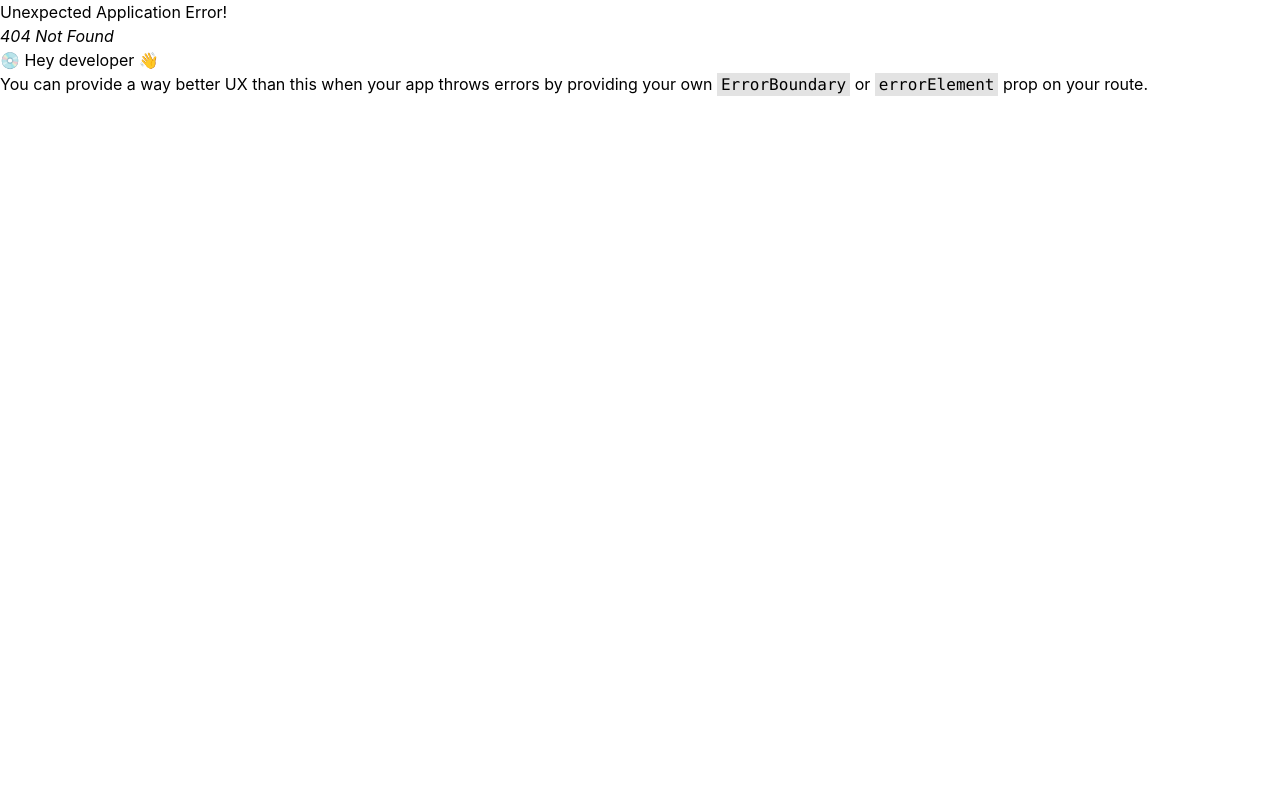
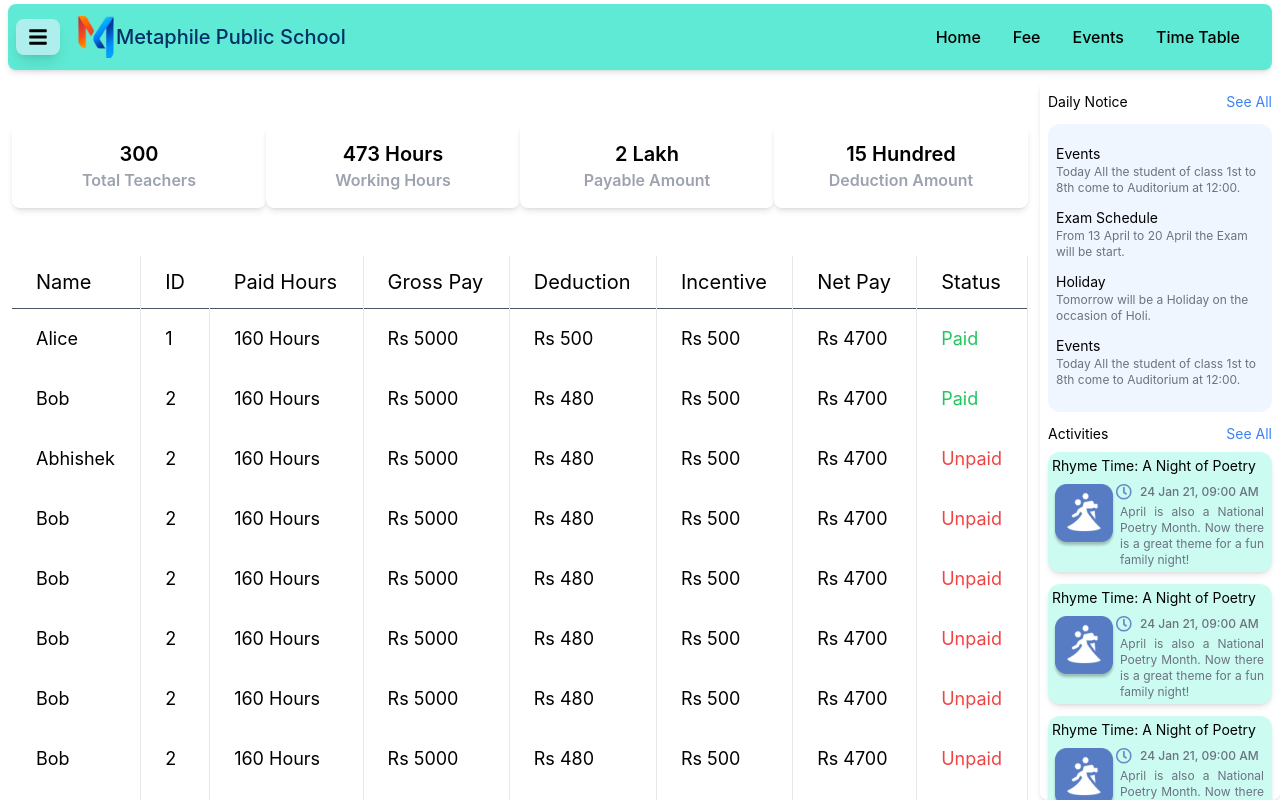
Before and after one commit to TheMetaphile/ERP, a React (Vite) app: page /Admin-Dashboard/TeachersSalary in a window 1280 px wide. Before the commit this address had no page. Built offline with nearby package versions, Linux system fonts and the light colour scheme; grey boxes are pictures that could not be loaded.

Commit message:
teachers salary section created

```diff
--- /dev/null
+++ b/src/AdminComponents/Teachers/TeachersSalary.jsx
@@ -0,0 +1,42 @@
+import React from "react";
+import HeadersCard from "./utils/TeachersHeadersCard";
+import SalaryDetails from "./utils/SalaryDetails";
+
+export default function TeachersSalary() {
+    const Cardsdata = [
+        {
+            heading: "300", description: "Total Teachers"
+        },
+        {
+            heading: "473 Hours", description: "Working Hours"
+        },
+        {
+            heading: "2 Lakh", description: "Payable Amount"
+        },
+        {
+            heading: "15 Hundred", description: "Deduction Amount"
+        }
+    ];
+    const teachersList = [
+        { name: 'Alice', id: '1', paidHours: "160 Hours", grossPay: "Rs 5000", deduction: "Rs 500", incentive: "Rs 500", netPay: "Rs 4700", status: 'Paid' },
+        { name: 'Bob', id: '2', paidHours: "160 Hours", grossPay: "Rs 5000", deduction: "Rs 480", incentive: "Rs 500", netPay: "Rs 4700", status: 'Paid' },
+        { name: 'Abhishek', id: '2', paidHours: "160 Hours", grossPay: "Rs 5000", deduction: "Rs 480", incentive: "Rs 500", netPay: "Rs 4700", status: 'Unpaid' },
+        { name: 'Bob', id: '2', paidHours: "160 Hours", grossPay: "Rs 5000", deduction: "Rs 480", incentive: "Rs 500", netPay: "Rs 4700", status: 'Unpaid' },
+        { name: 'Bob', id: '2', paidHours: "160 Hours", grossPay: "Rs 5000", deduction: "Rs 480", incentive: "Rs 500", netPay: "Rs 4700", status: 'Unpaid' },
+        { name: 'Bob', id: '2', paidHours: "160 Hours", grossPay: "Rs 5000", deduction: "Rs 480", incentive: "Rs 500", netPay: "Rs 4700", status: 'Unpaid' },
+        { name: 'Bob', id: '2', paidHours: "160 Hours", grossPay: "Rs 5000", deduction: "Rs 480", incentive: "Rs 500", netPay: "Rs 4700", status: 'Unpaid' },
+        { name: 'Bob', id: '2', paidHours: "160 Hours", grossPay: "Rs 5000", deduction: "Rs 480", incentive: "Rs 500", netPay: "Rs 4700", status: 'Unpaid' },
+        { name: 'Bob', id: '2', paidHours: "160 Hours", grossPay: "Rs 5000", deduction: "Rs 480", incentive: "Rs 500", netPay: "Rs 4700", status: 'Unpaid' },
+    ];
+
+    return (
+        <div className="flex flex-col  px-3 my-3">
+            <div className="mt-8 mobile:max-tablet:mt-0">
+                <HeadersCard data={Cardsdata} />
+            </div>
+            <div className="mt-12">
+                <SalaryDetails teachers={teachersList} />
+            </div>
+        </div>
+    )
+}
--- /dev/null
+++ b/src/AdminComponents/Teachers/utils/SalaryDetails.jsx
@@ -0,0 +1,34 @@
+export default function SalaryDetails({ teachers }) {
+    return (
+        <div className="overflow-x-auto max-w-screen-lg mx-auto">
+            <table className="min-w-full divide-y divide-gray-600">
+                <thead className="">
+                    <tr>
+                        <th className="px-6 py-3 text-left text-xl font-normal border-r">Name</th>
+                        <th className="px-6 py-3 text-left text-xl font-normal border-r-">ID</th>
+                        <th className="px-6 py-3 text-left text-xl font-normal border-r">Paid Hours</th>
+                        <th className="px-6 py-3 text-left text-xl font-normal border-r">Gross Pay</th>
+                        <th className="px-6 py-3 text-left text-xl font-normal border-r">Deduction</th>
+                        <th className="px-6 py-3 text-left text-xl font-normal border-r">Incentive</th>
+                        <th className="px-6 py-3 text-left text-xl font-normal border-r">Net Pay</th>
+                        <th className="px-6 py-3 text-left text-xl font-normal border-r">Status</th>
+                    </tr>
+                </thead>
+                <tbody className="bg-white">
+                    {teachers.map((teacher, index) => (
+                        <tr key={index}>
+                            <td className="px-6 py-4 whitespace-nowrap text-lg border-r">{teacher.name}</td>
+                            <td className="px-6 py-4 whitespace-nowrap text-lg border-r">{teacher.id}</td>
+                            <td className="px-6 py-4 whitespace-nowrap text-lg border-r">{teacher.paidHours}</td>
+                            <td className="px-6 py-4 whitespace-nowrap text-lg border-r">{teacher.grossPay}</td>
+                            <td className="px-6 py-4 whitespace-nowrap text-lg border-r">{teacher.deduction}</td>
+                            <td className="px-6 py-4 whitespace-nowrap text-lg border-r">{teacher.incentive}</td>
+                            <td className="px-6 py-4 whitespace-nowrap text-lg border-r">{teacher.netPay}</td>
+                            <td className={`${teacher.status === 'Paid' ? 'text-green-500' : 'text-red-500'} px-6 py-4 whitespace-nowrap text-lg border-r`}>{teacher.status}</td>
+                        </tr>
+                    ))}
+                </tbody>
+            </table>
+        </div>
+    );
+}
--- a/src/AdminComponents/Teachers/utils/TeacherAttendanceDetails.jsx
+++ b/src/AdminComponents/Teachers/utils/TeacherAttendanceDetails.jsx
@@ -39,13 +39,13 @@ export default function TeacherAttendanceDetails() {
             {userData.map((user, index) => (
                 <div key={index} className="flex mobile:max-tablet:gap-4 items-center justify-between border rounded-lg p-2 mb-2 gap-8 shadow-md">
 
-                    <div className="flex w-1/4">
+                    <div className="flex w-1/4 mobile:max-tablet:mb-2">
                         <img src={userimg} alt="" className="h-12 w-12 mr-3 mobile:max-tablet:hidden" />
                         <div className="">
                             <h1 className="text-xl mt-2 mobile:max-tablet:text-sm">{user.teacher}</h1>
                         </div>
                     </div>
-                    <div className="text-lg w-1/4 mobile:max-tablet:text-sm">
+                    <div className="text-lg w-1/4 mobile:max-tablet:text-sm whitespace-nowrap">
                         {user.designation}
                     </div>
                     <div className="text-lg w-1/4 mobile:max-tablet:text-sm">
@@ -54,7 +54,7 @@ export default function TeacherAttendanceDetails() {
                     <div className={`${user.status === 'Present' ? 'text-green-500' : 'text-red-500'} text-xl mobile:max-tablet:text-sm w-1/4`}>
                         {user.status}
                     </div>
-                    <div className="mx-4 text-lg w-1/4 mobile:max-tablet:text-sm">
+                    <div className="mx-4 text-lg w-1/4 mobile:max-tablet:text-sm  mobile:max-tablet:mx-0">
                         {user.totalHour}
                     </div>
                 </div>
--- a/src/AdminComponents/Teachers/utils/TeachersHeadersCard.jsx
+++ b/src/AdminComponents/Teachers/utils/TeachersHeadersCard.jsx
@@ -3,10 +3,10 @@ export default function HeadersCard(props) {
     const {data} = props;
     return (
         <div className="flex flex-wrap justify-center w-full">
-        <div className="flex w-full justify-center mobile:max-tablet:flex-col mobile:max-tablet:gap-4">
+        <div className="flex w-full justify-center mobile:max-tablet:flex-col mobile:max-tablet:gap-4 hover:cursor-pointer">
             {data.map((item, index) => (
                 <div key={index} className="bg-white shadow-md rounded-lg p-4 w-64 mx-auto flex flex-col items-center hover:bg-secondary">
-                    <h1 className="text-xl font-bold">{item.heading}</h1>
+                    <h1 className="text-xl font-semibold">{item.heading}</h1>
                     <p className="text-gray-400 font-semibold">{item.description}</p>
                 </div>
             ))}
--- a/src/AdminComponents/drawer/helper.js
+++ b/src/AdminComponents/drawer/helper.js
@@ -52,7 +52,7 @@ const menuItems = [
       },
       {
         text: 'Teachers Sallery',
-        route: ''
+        route: '/Admin-Dashboard/TeachersSalary'
       },
       {
         text: 'Teachers Attendance',
```
Also changed, not shown: src/routes.jsx (+7 -0 lines).
